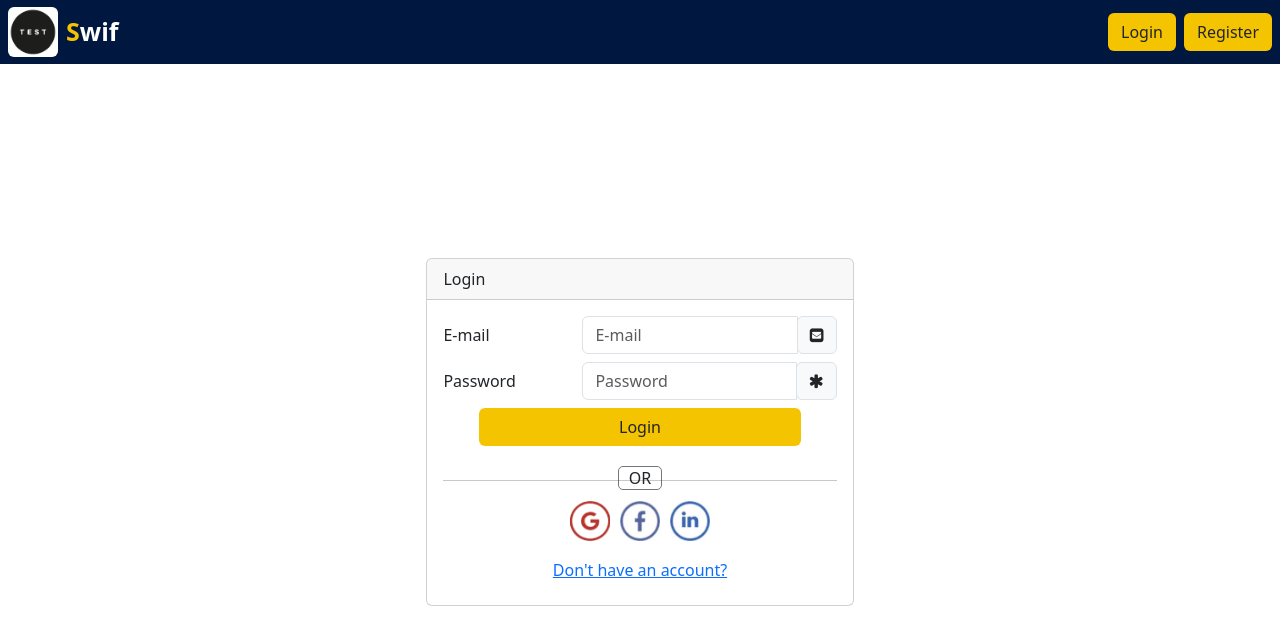
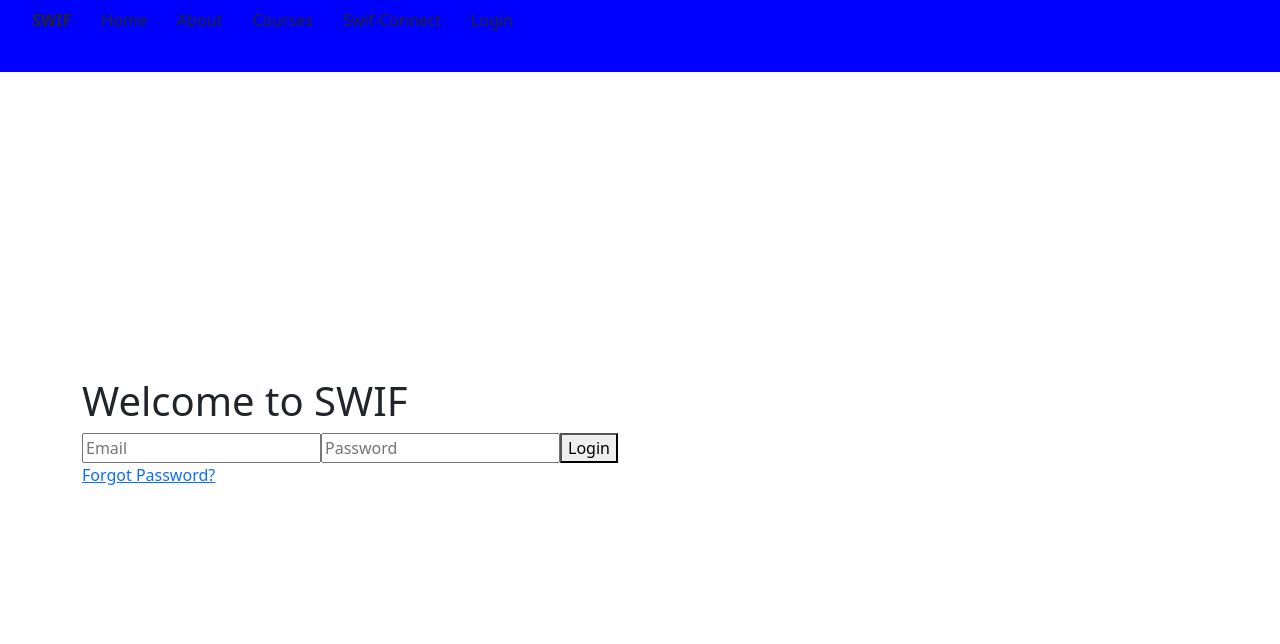
Before and after one commit to aheggy/swif-front-end, a React (Create React App) app: page / in a window 1280 px wide. Before the commit this address led to /login. Shown: the top 644 px of the page. Built offline with nearby package versions, Linux system fonts and the light colour scheme.

Commit message:
merge fix

```diff
--- a/src/App.js
+++ b/src/App.js
@@ -38,7 +38,15 @@ function App() {
 								></LogIn>
 							}
 						/>
-						<Route path="/signup" element={<SignUp></SignUp>} />
+						<Route
+							path="/signup"
+							element={
+								<SignUp
+									isLoggedIn={isLoggedIn}
+									setIsLoggedIn={setIsLoggedIn}
+								></SignUp>
+							}
+						/>
 					</Routes>
 				</main>
 			</BrowserRouter>
--- /dev/null
+++ b/src/Components/NavBar.css
@@ -0,0 +1,26 @@
+.navbar {
+    display: flex;
+    justify-content: flex-end;
+    background-color: blue;
+  }
+
+  .navbar ul {
+    list-style: none;
+    display: flex;
+    gap: 20px;
+  }
+
+  .navbar li {
+    margin: 0;
+  }
+
+  .nav-link {
+    text-decoration: none;
+    color: white;
+    margin-right: 10px;
+  }
+
+  /* Optional: Style for the "swif-link" */
+  .swif-link {
+    font-weight: bold;
+  }
--- a/src/Components/NavBar.jsx
+++ b/src/Components/NavBar.jsx
@@ -1,50 +1,95 @@
-import React, { useState, useEffect } from "react";
-import logo from "../assets/test.jpg";
-import "./NabBar.css";
-import { useNavigate } from "react-router-dom";
-import api from "../api/Api";
+import React from 'react';
+import { Link } from 'react-router-dom';
+import './NavBar.css';
 
-function NavBar({ setIsLoggedIn, isLoggedIn }) {
-	const navigate = useNavigate();
-	const handleLogout = () => {
-		api.post("/logout").then(() => {
-			localStorage.removeItem("auth_token");
-			setIsLoggedIn(false);
-		});
-	};
-
-	return (
-		<header className="p-2 d-flex align-items-center justify-content-between">
-			<div className="d-flex align-items-center">
-				<img src={logo} alt="logo" className="logo rounded" />
-				<p className="m-0 app-name mx-2">
-					<span>S</span>wif
-				</p>
-			</div>
-			<div>
-				{isLoggedIn ? (
-					<button onClick={handleLogout} className="btn page-btn">
-						Logout
-					</button>
-				) : (
-					<div>
-						<button
-							className="btn page-btn mx-2"
-							onClick={() => navigate("/login")}
-						>
-							Login
-						</button>
-						<button
-							className="btn page-btn"
-							onClick={() => navigate("/signup")}
-						>
-							Register
-						</button>
-					</div>
-				)}
-			</div>
-		</header>
-	);
-}
+const NavBar = () => {
+  return (
+    <nav className="navbar">
+        <ul>
+          <li>
+            <Link to="/" className="nav-link">
+              <p className="swif-link">SWIF</p>
+            </Link>
+          </li>
+          <li>
+            <Link to="/" className="nav-link">
+              Home
+            </Link>
+          </li>
+          <li>
+            <Link to="/about" className="nav-link">
+              About
+            </Link>
+          </li>
+          <li>
+            <Link to="/courses" className="nav-link">
+              Courses
+            </Link>
+          </li>
+          <li>
+            <Link to="/swif-connect" className="nav-link">
+              Swif-Connect
+            </Link>
+          </li>
+          <li>
+            <Link to="/login" className="nav-link">
+              Login
+            </Link>
+          </li>
+        </ul>
+      </nav>
+  );
+};
 
 export default NavBar;
+
+// import React, { useState, useEffect } from "react";
+// import logo from "../assets/test.jpg";
+// import "./NabBar.css";
+// import { useNavigate } from "react-router-dom";
+// import api from "../api/Api";
+
+// function NavBar({ setIsLoggedIn, isLoggedIn }) {
+// 	const navigate = useNavigate();
+// 	const handleLogout = () => {
+// 		api.post("/logout").then(() => {
+// 			localStorage.removeItem("auth_token");
+// 			setIsLoggedIn(false);
+// 		});
+// 	};
+
+// 	return (
+// 		<header className="p-2 d-flex align-items-center justify-content-between">
+// 			<div className="d-flex align-items-center">
+// 				<img src={logo} alt="logo" className="logo rounded" />
+// 				<p className="m-0 app-name mx-2">
+// 					<span>S</span>wif
+// 				</p>
+// 			</div>
+// 			<div>
+// 				{isLoggedIn ? (
+// 					<button onClick={handleLogout} className="btn page-btn">
+// 						Logout
+// 					</button>
+// 				) : (
+// 					<div>
+// 						<button
+// 							className="btn page-btn mx-2"
+// 							onClick={() => navigate("/login")}
+// 						>
+// 							Login
+// 						</button>
+// 						<button
+// 							className="btn page-btn"
+// 							onClick={() => navigate("/signup")}
+// 						>
+// 							Register
+// 						</button>
+// 					</div>
+// 				)}
+// 			</div>
+// 		</header>
+// 	);
+// }
+
+// export default NavBar;
--- a/src/Pages/Home.jsx
+++ b/src/Pages/Home.jsx
@@ -1,16 +1,79 @@
-import { useEffect } from "react";
-import { useNavigate } from "react-router-dom";
-import "./Home.css";
+import { useState } from 'react';
+import './Home.css';
 
-function Home({ setIsLoggedIn, isLoggedIn }) {
-	const navigate = useNavigate();
-	useEffect(() => {
-		if (!isLoggedIn) {
-			navigate("/login");
-		}
-	}, [isLoggedIn]);
+function Home() {
+  const [email, setEmail] = useState('');
+  const [password, setPassword] = useState('');
+  const [isSubmitted, setIsSubmitted] = useState(false);
+  const [isLoggedIn, setIsLoggedIn] = useState(false);
 
-	return <>This is the Home Page made by AR</>;
+  const handleSubmit = (e) => {
+    e.preventDefault();
+
+    // Replace this with actual login logic (e.g., checking credentials)
+    if (email.trim() === '' || password.trim() === '') {
+      alert('Please fill in all fields.');
+    } else {
+      // Simulating a successful login
+      setIsLoggedIn(true);
+      setIsSubmitted(true);
+    }
+  };
+
+  return (
+    <div className="container">
+      <h1>Welcome to SWIF</h1>
+      {isLoggedIn ? (
+        <div>
+          <p>Welcome back, {email}!</p>
+        </div>
+      ) : (
+        isSubmitted ? (
+          <p>Invalid email or password. Please try again.</p>
+        ) : (
+          <form onSubmit={handleSubmit}>
+            <input
+              type="email"
+              placeholder="Email"
+              value={email}
+              onChange={(e) => setEmail(e.target.value)}
+              required
+            />
+            <input
+              type="password"
+              placeholder="Password"
+              value={password}
+              onChange={(e) => setPassword(e.target.value)}
+              required
+            />
+            <button type="submit">Login</button>
+            <p>
+              <a href="forgot-password">Forgot Password?</a>
+            </p>
+          </form>
+        )
+      )}
+    </div>
+  );
 }
 
 export default Home;
+
+
+
+// import { useEffect } from "react";
+// import { useNavigate } from "react-router-dom";
+// import "./Home.css";
+
+// function Home({ setIsLoggedIn, isLoggedIn }) {
+// 	const navigate = useNavigate();
+// 	useEffect(() => {
+// 		if (!isLoggedIn) {
+// 			navigate("/login");
+// 		}
+// 	}, [isLoggedIn]);
+
+// 	return <>This is the Home Page made by AR</>;
+// }
+
+// export default Home;
--- a/src/Pages/SignUp.jsx
+++ b/src/Pages/SignUp.jsx
@@ -3,11 +3,11 @@ import googleIcon from "../assets/google.png";
 import facebokIcon from "../assets/facebook.png";
 import linkedinIcon from "../assets/linkedin.png";
 import "./SignUp.css";
-import { useState } from "react";
+import { useEffect, useState } from "react";
 import Notification from "../Components/Notification";
 import api from "../api/Api";
 
-function SignUp() {
+function SignUp({ setIsLoggedIn, isLoggedIn }) {
 	const [formData, setFormData] = useState({
 		first_name: "",
 		last_name: "",
@@ -67,6 +67,12 @@ function SignUp() {
 			setText("Please fill in the fields and try again");
 		}
 	};
+
+	useEffect(() => {
+		if (isLoggedIn) {
+			navigate("/");
+		}
+	}, [isLoggedIn]);
 
 	return (
 		<>
```
